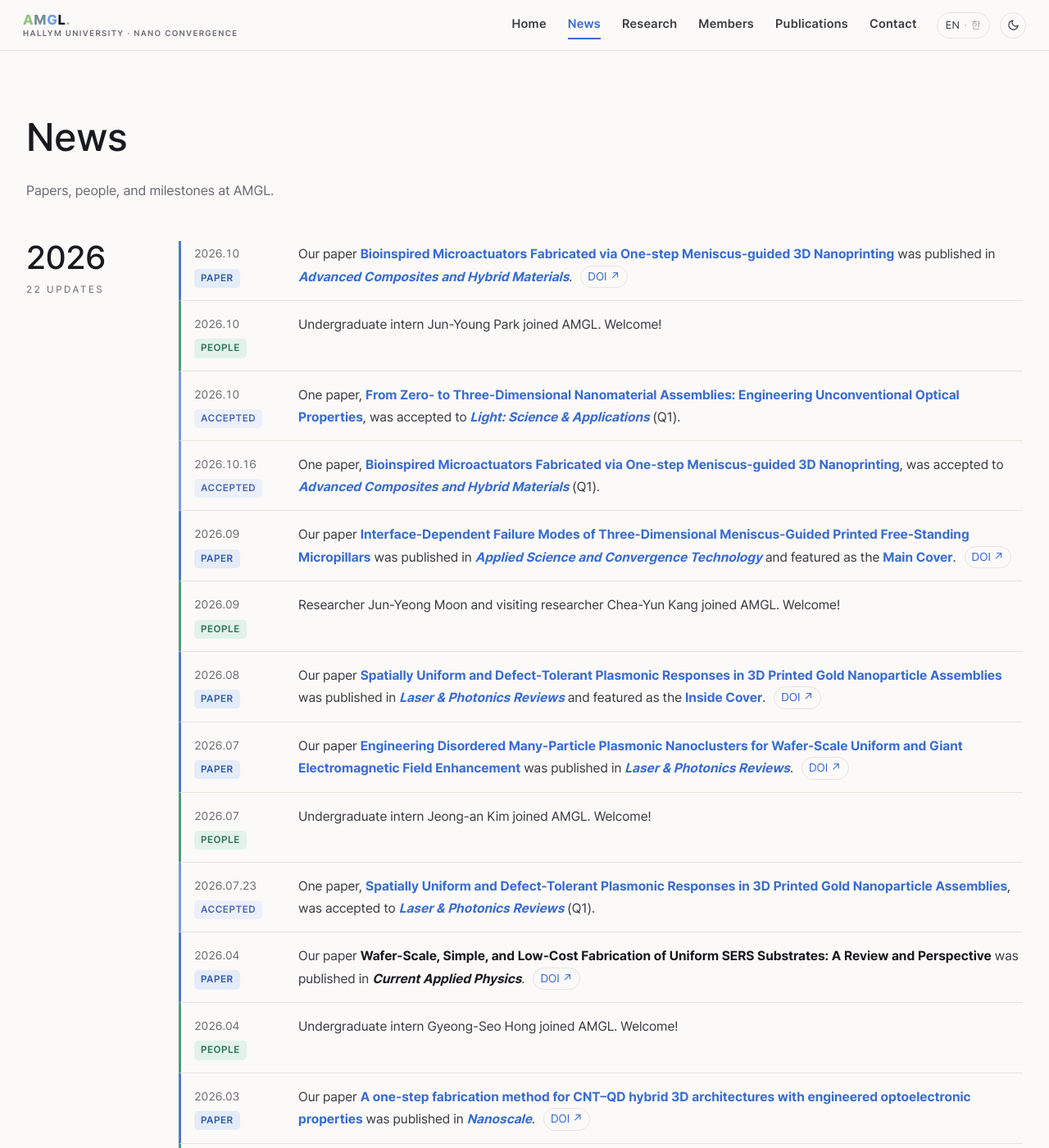
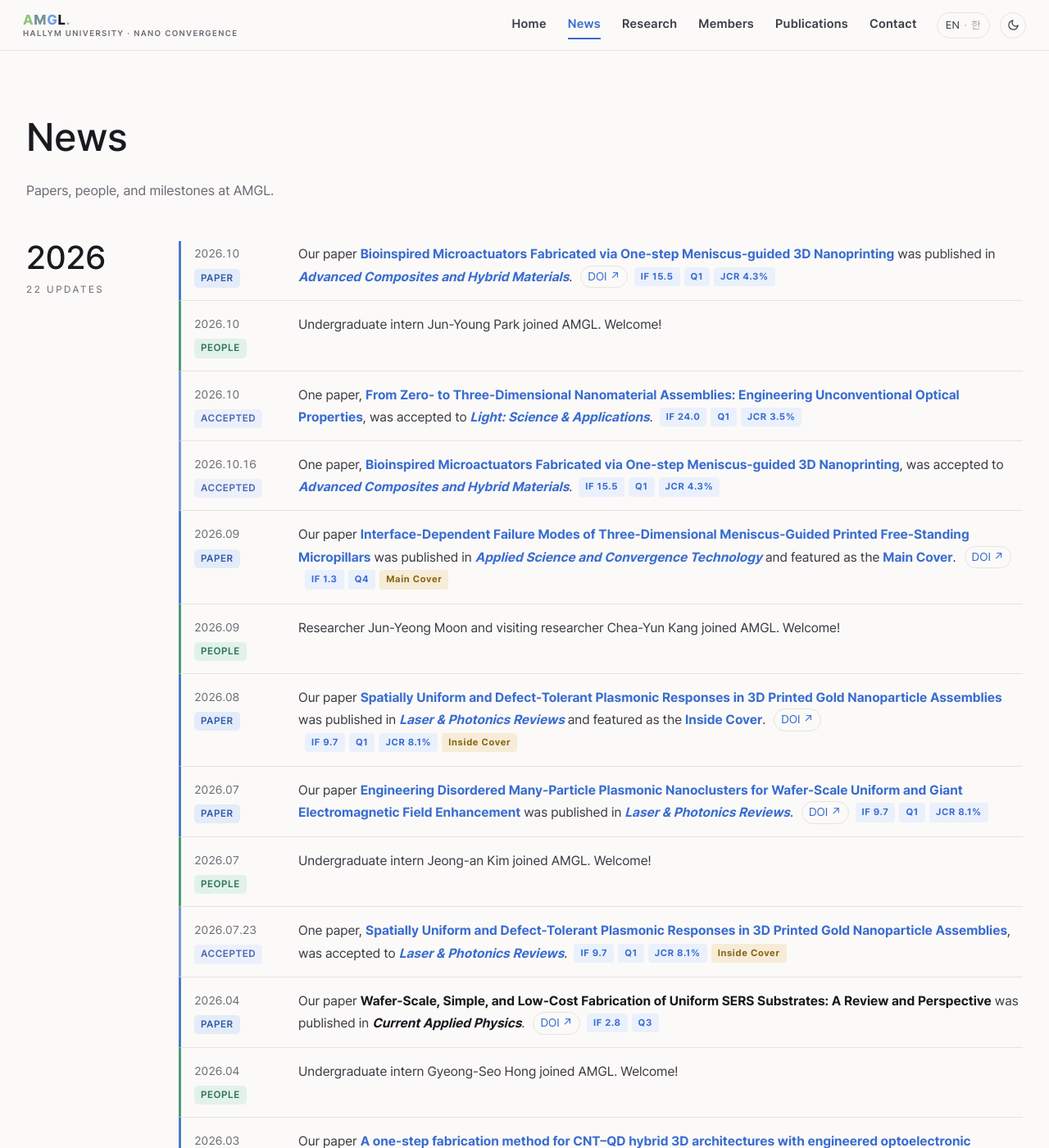
Before and after one commit to HTKRS/AMGL, a Jekyll site: the page built from news.html, in a window 1280 px wide and 1400 px high. Shown: the whole window at 82% size. Built offline with Jekyll 4.4.1, drawn with Linux system fonts in a browser that asks for light colours; some of the changed text lies outside the part shown.

Commit message:
News: show IF / Q / JCR badges on paper items
Co-Authored-By: Claude Opus 5.5 <noreply@anthropic.com>
Claude-Session: https://claude.ai/code/session_01Uz45pWzNCdRaapQSu9CaUD

```diff
--- a/_includes/news-item.html
+++ b/_includes/news-item.html
@@ -33,7 +33,7 @@
       {%- if n.url and n.url != "" %} <a class="news-link" href="{{ n.url }}" target="_blank" rel="noopener">{% if n.source and n.source != "" %}{{ n.source }}{% else %}Link{% endif %} ↗</a>{%- endif -%}
       {%- if n.image and n.image != "" %}<img class="news-img" src="{{ n.image | relative_url }}" alt="" loading="lazy">{% endif -%}
     {%- elsif kind == "a" -%}
-      <span class="en">One paper, <strong>{{ p.title }}</strong>, was accepted to <em><strong>{{ p.journal }}</strong></em>{% if p.quartile == "Q1" %} (Q1){% endif %}.</span><span class="ko"><strong>{{ p.title }}</strong> 논문이 <em><strong>{{ p.journal }}</strong></em>{% if p.quartile == "Q1" %}(Q1){% endif %}에 게재 승인되었습니다.</span>
+      <span class="en">One paper, <strong>{{ p.title }}</strong>, was accepted to <em><strong>{{ p.journal }}</strong></em>.</span><span class="ko"><strong>{{ p.title }}</strong> 논문이 <em><strong>{{ p.journal }}</strong></em>에 게재 승인되었습니다.</span>
     {%- elsif p.type == "conference" -%}
       <span class="en">Our work <strong>{{ p.title }}</strong> was presented at <em><strong>{{ p.journal }}</strong></em>.</span><span class="ko"><strong>{{ p.title }}</strong> 연구를 <em><strong>{{ p.journal }}</strong></em>에서 발표했습니다.</span>
       {%- if plink %} <a class="news-link" href="{{ plink }}" target="_blank" rel="noopener">Proceedings ↗</a>{% endif -%}
@@ -45,5 +45,6 @@
       {%- if plink %} <a class="news-link" href="{{ plink }}" target="_blank" rel="noopener">DOI ↗</a>{% endif -%}
       {%- if p.cover_doi %} <a class="news-link" href="https://doi.org/{{ p.cover_doi }}" target="_blank" rel="noopener">Cover ↗</a>{% endif -%}
     {%- endif -%}
+    {%- if kind != "n" and p.type == "journal" and p.impact %}<span class="news-badges">{% include pub-tag.html pub=p %}</span>{% endif -%}
   </div>
 </div>
--- a/assets/css/style.css
+++ b/assets/css/style.css
@@ -954,3 +954,6 @@ a.section-note:hover { color: var(--accent); }
   .hero-stats strong { font-size: 36px; }
   .hero-stats span { font-size: 13.5px; }
 }
+
+.news-badges { display: inline-flex; flex-wrap: wrap; gap: 5px; margin-left: 8px; vertical-align: 2px; }
+.news-badges .badge { font-size: 11.5px; padding: 2px 8px; }
```
